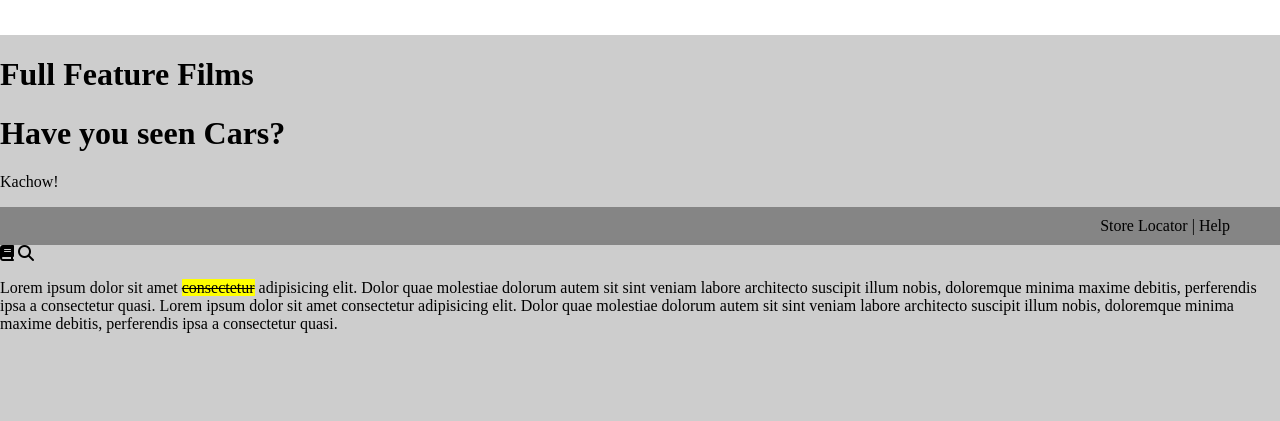
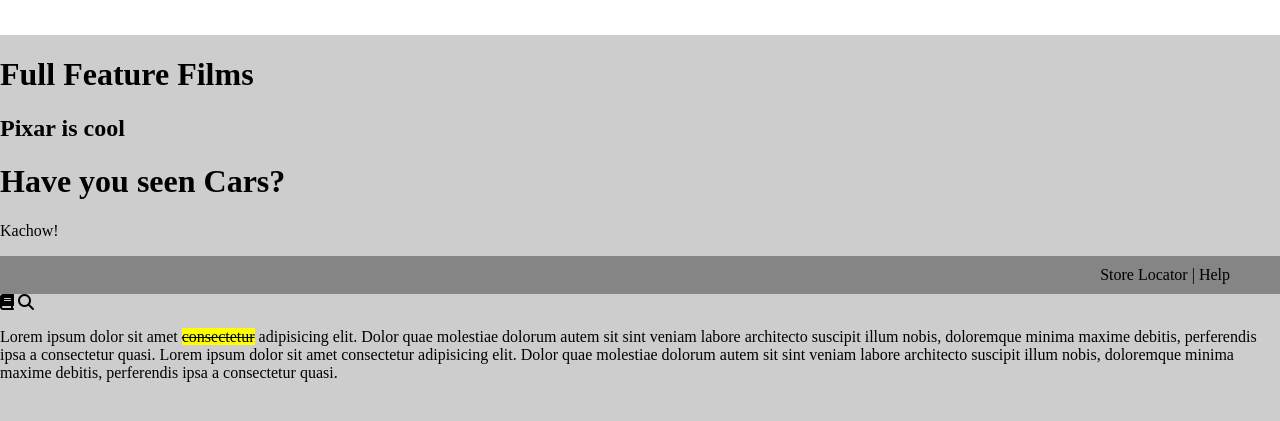
Before and after one commit to johnmuir2001/pixar-website-clone, a plain HTML site: page index.html in a window 1280 px wide. Shown: the part 67-488 px from the top of the page. Drawn offline with Linux system fonts and the light colour scheme.

Commit message:
added sub heading

```diff
--- a/index.html
+++ b/index.html
@@ -43,6 +43,7 @@
 
     <div>
         <h1>Full Feature Films</h1>
+        <h2>Pixar is cool</h2>
     </div>
 
     <div>
```
